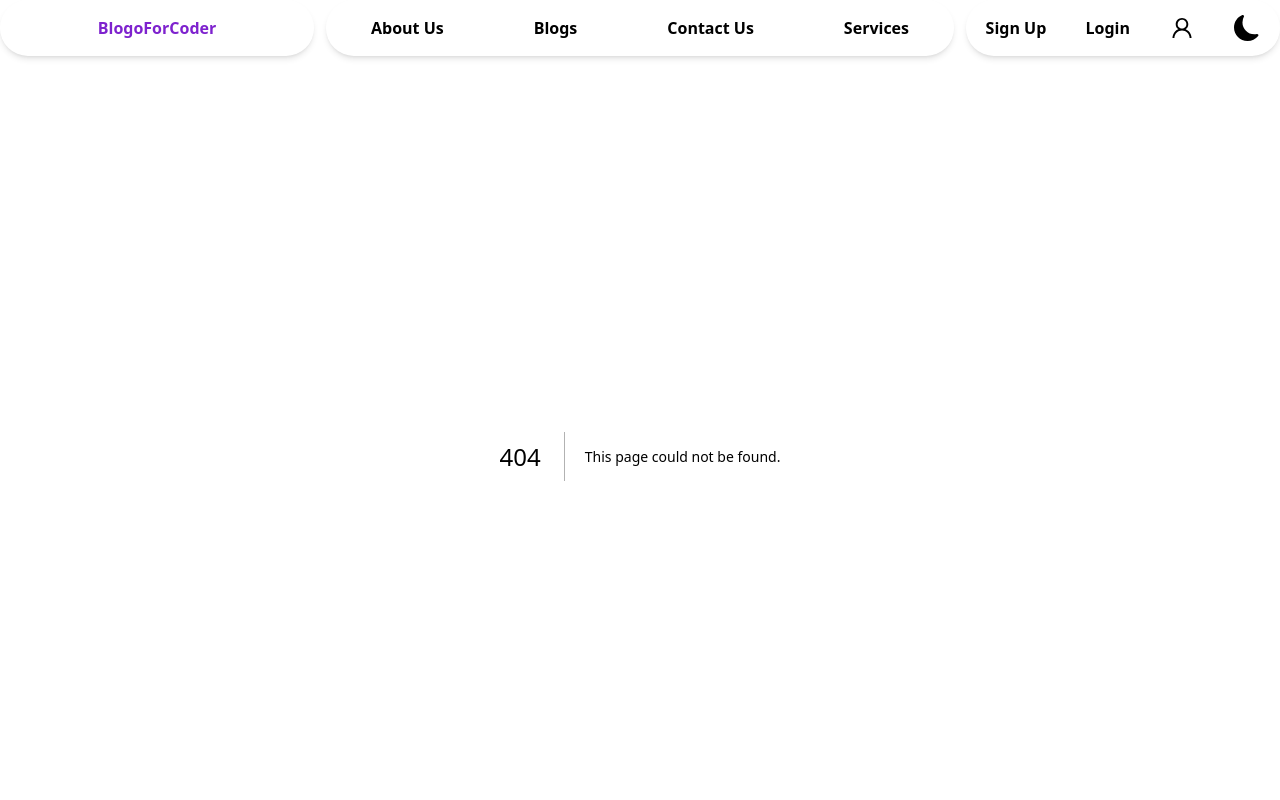
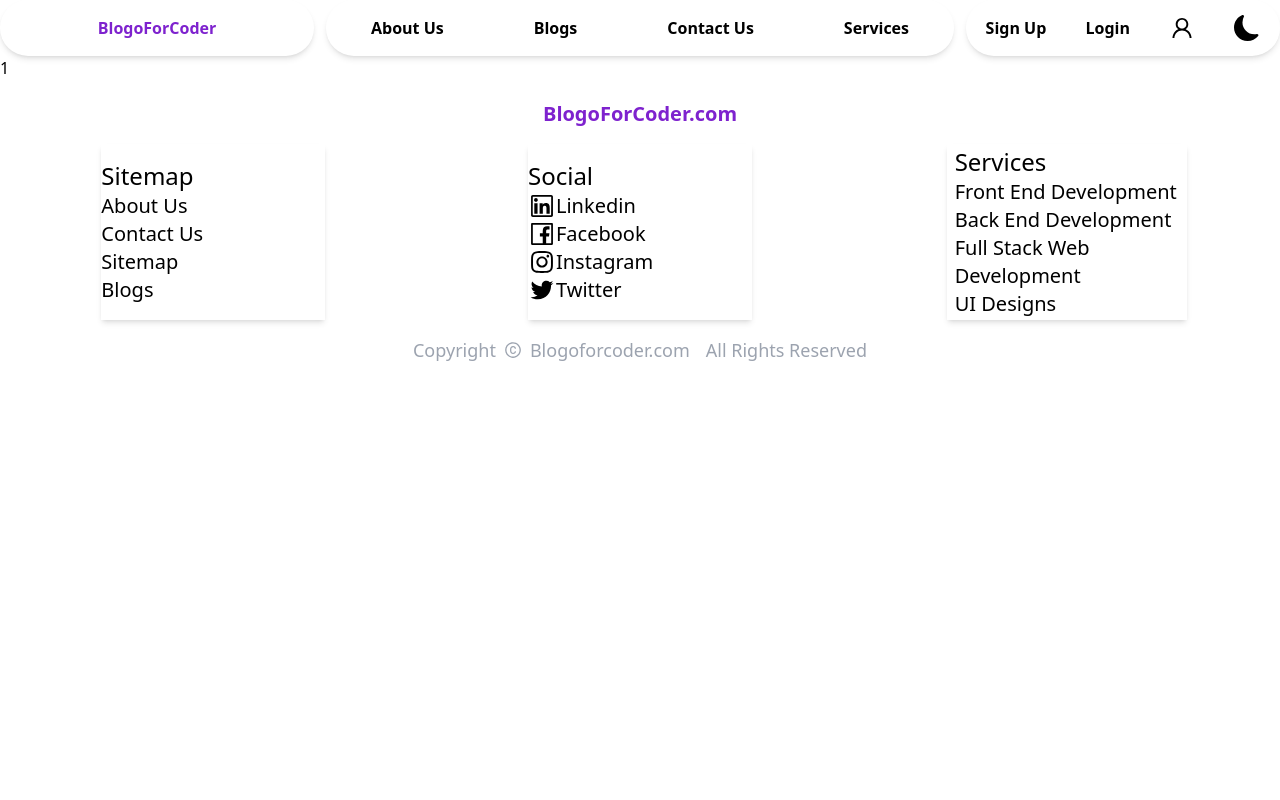
Before and after one commit to maheshPatel2698/blogclient, a Next.js app: page /blog/1 in a window 1280 px wide. Before the commit this address had no page. Shown: the top 800 px of the page. Built offline with nearby package versions, Linux system fonts and the light colour scheme.

Commit message:
added links

```diff
--- a/Components/Blognav.jsx
+++ b/Components/Blognav.jsx
@@ -15,7 +15,7 @@ const Blognav = () => {
         "C++",
     ]
     return (
-        <div className='p-4 m-2 rounded-full shadow-md max-lg:hidden shadow-purple-600 flex justify-around items-center'>
+        <div className='p-4 m-2 h-14 sticky top-16 z-20 left-0  backdrop-blur-sm bg-white/50 rounded-full shadow-md max-lg:hidden shadow-purple-600 flex justify-around items-center'>
             {
                 topics.map((t, index) => {
                     return <span key={index} className='cursor-pointer  text-center bg-purple-600 w-24 text-white font-bold p-2 rounded-full block '>{t}</span>
--- a/Components/Blogsection.jsx
+++ b/Components/Blogsection.jsx
@@ -12,7 +12,7 @@ import nodejs from "../public/nodejs.png"
 import expressjs from '../public/expressjs.png'
 import mongo from "../public/mongodb.png"
 import python from "../public/python.png"
-
+import Link from 'next/link'
 const Blogsection = () => {
 
     const blogTopics = [
@@ -79,14 +79,14 @@ const Blogsection = () => {
                             </div>
                             {/* Image section */}
                             <div className="Image section max-md:w-80 max-sm:w-60 flex justify-center items-center w-80 h-80  m-auto  ">
-                                <Image priority src={blog?.image} className="w-full h-auto " />
+                                <Image priority src={blog?.image} className="w-full h-auto" alt="blog image" />
                             </div>
                             <div className="about-card mt-2">
                                 <p className='text-purple-900 font-semibold text-center text-xl h-36 max-md:h-30 overflow-y-hidden'>{blog?.about.slice(0, 250)}... </p>
                             </div>
                             <div className="button-section  flex justify-end items-end ">
-                                <button className='font-bold flex justify-center items-center rounded-full hover:text-white transition-all ease-in duration-200 bg-purple-600 shadow-md w-auto p-3 m-2 text-black shadow-purple-600 '>View Blogs <AiOutlineArrowRight size={20} /></button>
-
+                                <Link href={`blogs/${blog?.topic}`}> <button className='font-bold flex justify-center items-center rounded-full hover:text-white transition-all ease-in duration-200 bg-purple-600 shadow-md w-auto p-3 m-2 text-black shadow-purple-600 '>
+                                    View Blogs <AiOutlineArrowRight size={20} /> </button></Link>
                             </div>
 
                         </div>
@@ -94,7 +94,10 @@ const Blogsection = () => {
                 })}
             </div>
             <div className=" flex justify-center items-center">
-                <button className='font-bold text-md flex justify-center items-center rounded-full hover:text-white transition-all ease-in duration-200 bg-purple-600 shadow-md w-full p-3 m-2 text-black shadow-purple-600 '>View All Blogs<AiOutlineArrowRight size={20} /></button>
+
+                <Link href='/blogs' className='w-full'> <button className='font-bold text-md flex justify-center items-center rounded-full hover:text-white transition-all ease-in duration-200 bg-purple-600 shadow-md w-full p-3 m-2 text-black shadow-purple-600 '>
+                    View All Blogs<AiOutlineArrowRight size={20} /> </button></Link>
+
             </div>
         </div>
     )
--- a/Components/Homesection.jsx
+++ b/Components/Homesection.jsx
@@ -9,12 +9,12 @@ const Homesection = () => {
             <span className='text-4xl col-span-3 text-center m-2 text-purple-700 font-bold'>Welcome To  Blog For Coder</span>
 
             {/* introsection */}
-            <div className="introsection mt-2 mb-2 col-span-2 flex justify-center items-center max-lg:col-span-3 max-lg:w-full  ">
-                <span className=' indent-5 capitalize text-xl font-bold tracking-wide text-purple-700 text-center'>Welcome To BlogForCoder.com. We are here you to provide some valuable knowlegde about Web Development which we learn through our mistakes and journey and answer some of your question so you can't face the same difficulty that we have faced in our journey....Let's get started!!</span>
+            <div className="introsection mt-2 mb-2 col-span-2 flex justify-center items-center max-lg:col-span-3 max-lg:w-full   ">
+                <p className=' indent-10  m-2 capitalize text-xl text-justify font-bold tracking-wide text-purple-700 '>Welcome To BlogForCoder.com. We are here you to provide some valuable knowlegde about Web Development which we learn through our mistakes and journey and answer some of your question so you can't face the same difficulty that we have faced in our journey....Let's get started!!</p>
             </div>
             {/* imagesection */}
             <div className="imagesection overflow-hidden mb-1 rounded-2xl w-full h-96 max-lg:w-96 max-lg:h-64 col-span-1 max-lg:col-span-3 max-lg:mx-auto max-sm:w-auto ">
-                <Image priority src={computer} className="rounded-xl transition duration-500 ease-out trasform hover:scale-110  w-full h-full " />
+                <Image priority src={computer} className="rounded-xl transition duration-500 ease-out trasform hover:scale-110  w-full h-full" alt="homeimage" />
             </div>
         </div>
     )
--- a/Components/Servicesection.jsx
+++ b/Components/Servicesection.jsx
@@ -47,7 +47,7 @@ const Servicesection = () => {
                             </div>
 
                             <div className="right-section-image max-md:w-full max-md:h-full max-sm:w-full w-80 h-56 m-auto col-span-1 flex justify-center items-center max-md:m-auto">
-                                <Image src={service?.image} className="w-full h-auto " />
+                                <Image src={service?.image} className="w-full h-auto " alt='image' />
                             </div>
                         </div>
                     )
--- /dev/null
+++ b/pages/blog/[title].js
@@ -0,0 +1,11 @@
+import React from 'react'
+import { useRouter } from "next/router"
+
+const title = () => {
+    const router = useRouter()
+    return (
+        <div>{router.query.title}</div>
+    )
+}
+
+export default title
--- a/pages/blogs.js
+++ b/pages/blogs.js
@@ -4,6 +4,7 @@ import { BsFillPlusCircleFill } from "react-icons/bs"
 import styles from "../styles/Blog.module.css"
 import { AiOutlineArrowRight } from 'react-icons/ai'
 import Image from 'next/image'
+import Link from 'next/link'
 import computer from "../public/computer.jpg"
 const Blogs = () => {
     const topics = [
@@ -42,9 +43,6 @@ const Blogs = () => {
             sidebarBlogref.current.classList.remove('scale-1')
             sidebarBlogref.current.classList.remove('h-full')
         }
-
-
-
     }
 
     return (
@@ -71,6 +69,7 @@ const Blogs = () => {
                     <span className='p-1 cursor-pointer m-3 col-span-4 font-bold text-purple-700 text-xl'>Tag-ReactJs</span>
                     <div className="main-card-section grid grid-cols-4 place-items-center gap-5">
 
+                        <Link href={`blog/${'How to Not To code'}`}>
                             <div className="blog card rounded-2xl  shadow-md shadow-purple-700 w-80 p-2 col-span-1 max-xl:col-span-2 max-xl:w-full  max-md:w-4/5 max-md:col-span-4  ">
                                 <span className="card-title  w-full block text-center  font-bold text-lg text-purple-700">How to Not To code</span>
                                 <div className="card-image relative m-auto mt-2 w-60 h-60 max-md:w-auto">
@@ -84,6 +83,7 @@ const Blogs = () => {
                                 </div>
 
                             </div>
+                        </Link>
                         <div className="blog card max-sm:col-span-4 rounded-2xl shadow-md shadow-purple-700 w-80 p-2 col-span-1 max-xl:col-span-2 max-xl:w-full max-md:w-4/5 max-md:col-span-4 ">
                             <span className="card-title  w-full block text-center  font-bold text-lg text-purple-700">How to Not To code</span>
                             <div className="card-image relative m-auto mt-2 w-60 h-60 max-md:w-auto">
--- /dev/null
+++ b/pages/blogs/[blogtag].js
@@ -0,0 +1,12 @@
+import React from 'react'
+import { useRouter } from "next/router"
+const blogtag = () => {
+
+    const router = useRouter()
+    console.log(router.query)
+    return (
+        <div>{router.query.blogtag}</div>
+    )
+}
+
+export default blogtag
```
Lines whose indentation alone changed are shown as unchanged.
